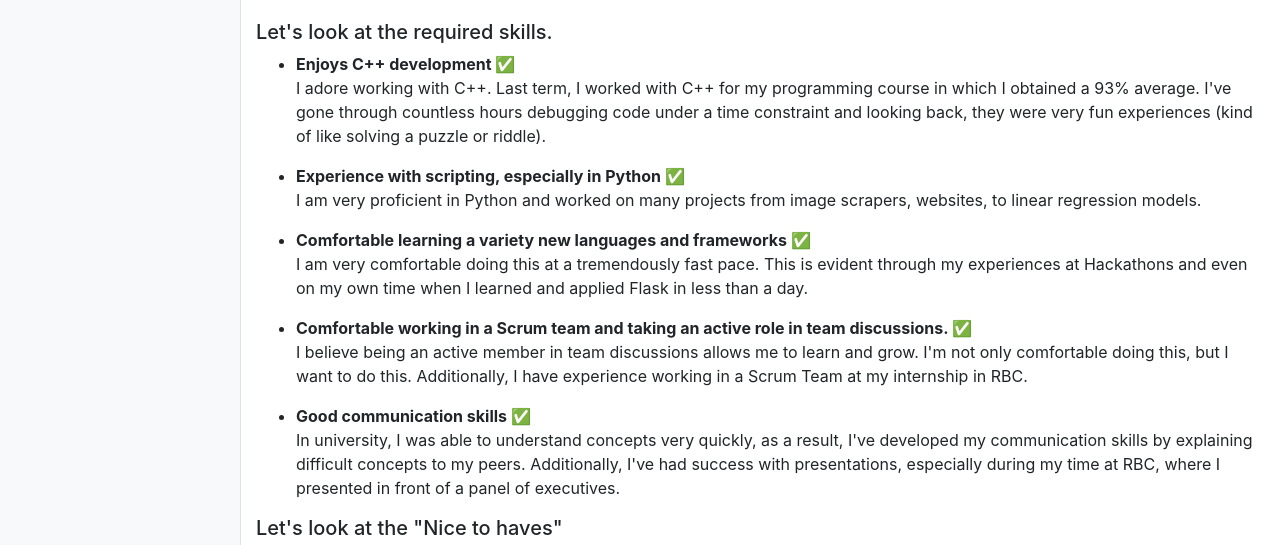
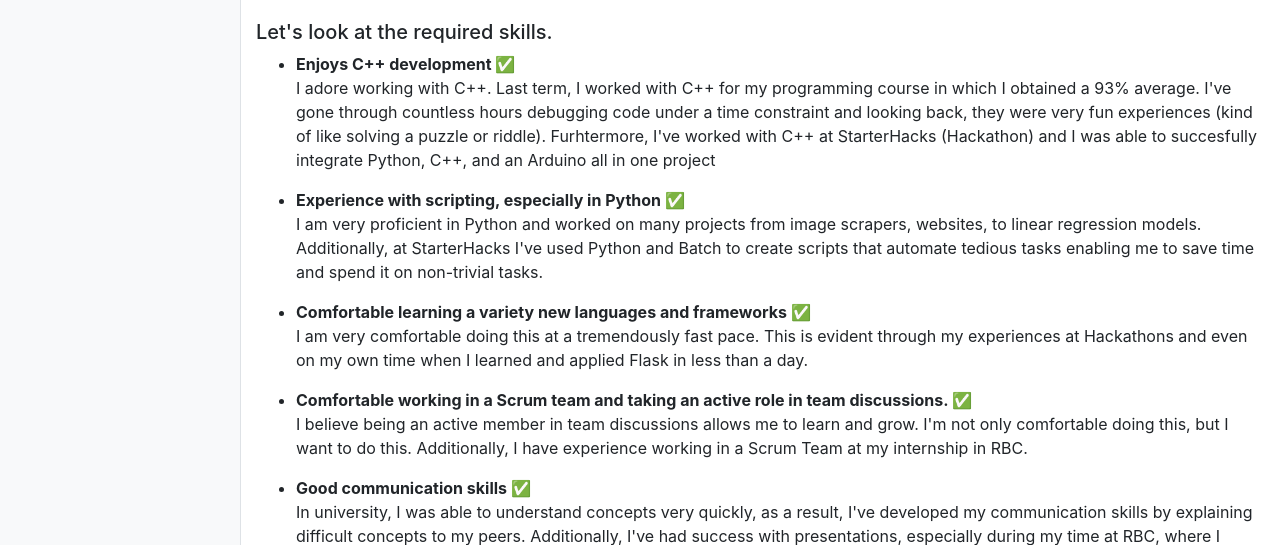
Before and after one commit to amdApplicant/amdApplicant.github.io, a website: page why.html in a window 1280 px wide. Shown: the part 207-752 px from the top of the page. Drawn offline with Linux system fonts and the light colour scheme.

Commit message:
Update why.html

```diff
--- a/why.html
+++ b/why.html
@@ -67,9 +67,9 @@
         <h5>Let's look at the required skills.</h5>
         <ul>
           <li><b>Enjoys C++ development &#9989</b></li>
-          <p>I adore working with C++. Last term, I worked with C++ for my programming course in which I obtained a 93% average. I've gone through countless hours debugging code under a time constraint and looking back, they were very fun experiences (kind of like solving a puzzle or riddle).</p>
+          <p>I adore working with C++. Last term, I worked with C++ for my programming course in which I obtained a 93% average. I've gone through countless hours debugging code under a time constraint and looking back, they were very fun experiences (kind of like solving a puzzle or riddle). Furhtermore, I've worked with C++ at StarterHacks (Hackathon) and I was able to succesfully integrate Python, C++, and an Arduino all in one project</p>
           <li><b>Experience with scripting, especially in Python &#9989</b></li>
-          <p>I am very proficient in Python and worked on many projects from image scrapers, websites, to linear regression models.</p>
+          <p>I am very proficient in Python and worked on many projects from image scrapers, websites, to linear regression models. Additionally, at StarterHacks I've used Python and Batch to create scripts that automate tedious tasks enabling me to save time and spend it on non-trivial tasks.</p>
           <li><b>Comfortable learning a variety new languages and frameworks &#9989</b></li>
           <p>I am very comfortable doing this at a tremendously fast pace. This is evident through my experiences at Hackathons and even on my own time when I learned and applied Flask in less than a day.</p>
           <li><b>Comfortable working in a Scrum team and taking an active role in team discussions. &#9989</b></li>
```
